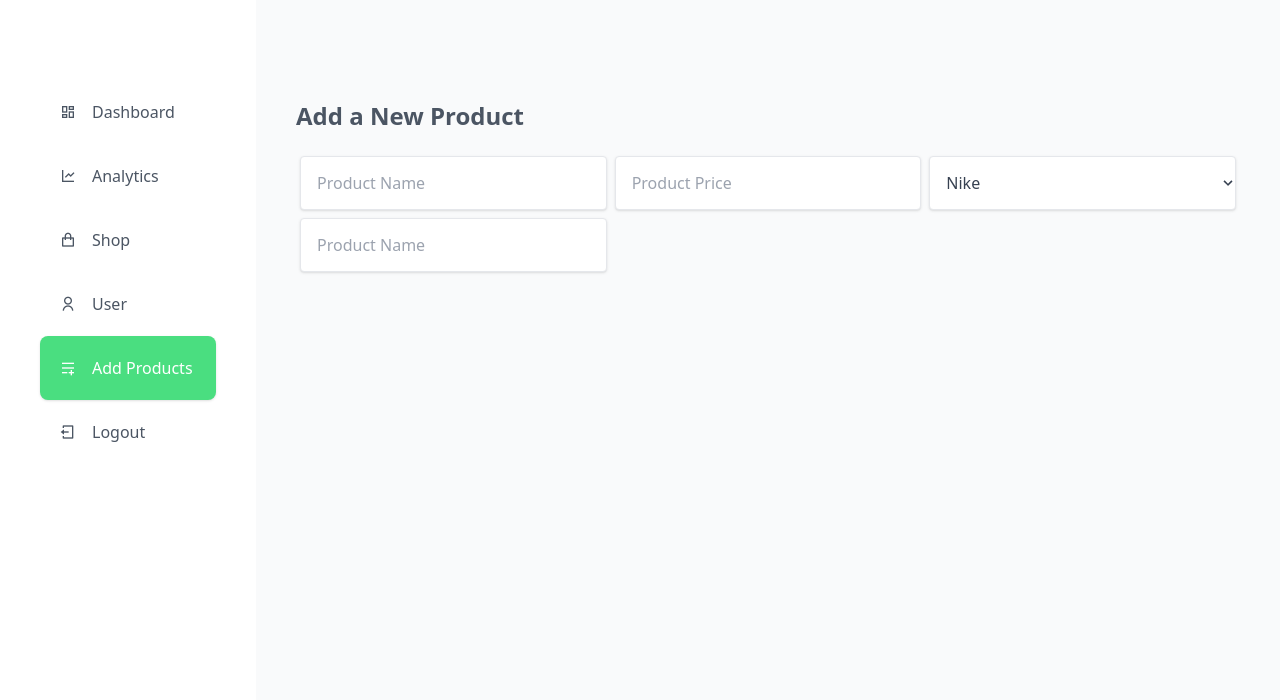
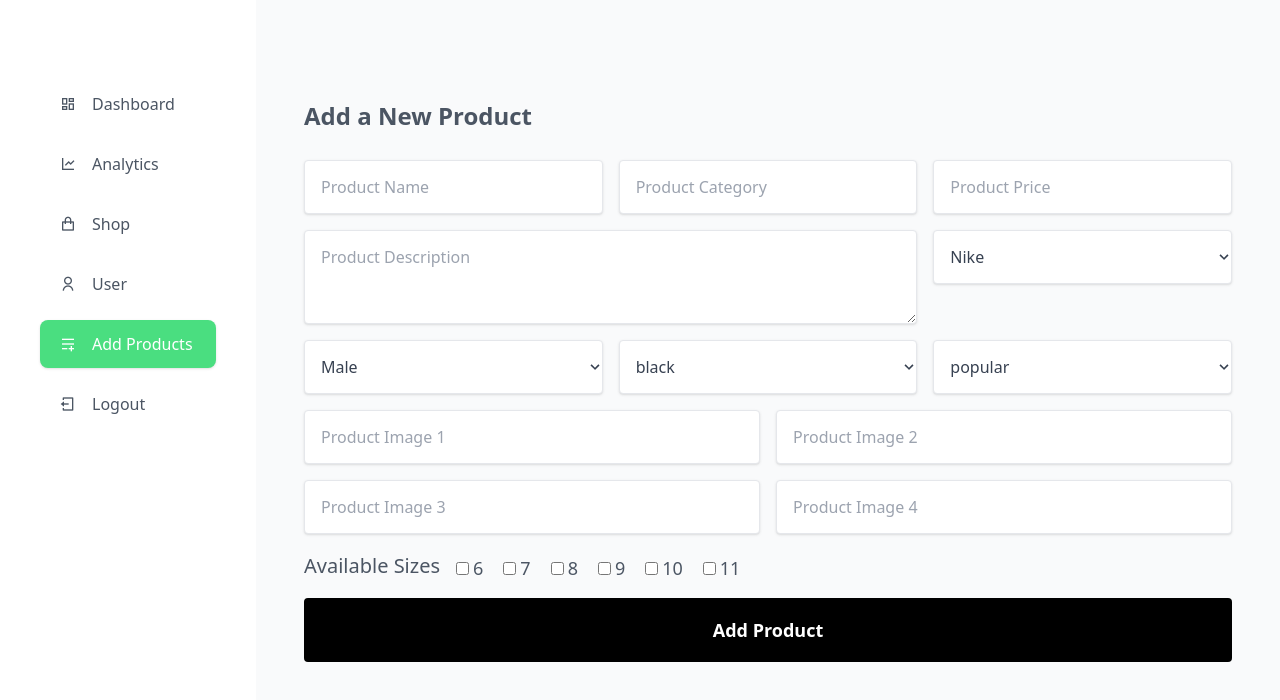
Before and after one commit to anuraggharat/SNKRS-FRONTEND, a React (Create React App) app: page /admin/addproduct in a window 1280 px wide. Shown: the top 700 px of the page. Built offline with nearby package versions, Linux system fonts and the light colour scheme.

Commit message:
additional products added

```diff
--- /dev/null
+++ b/src/App/Components/FormComponents/CheckBox.js
@@ -0,0 +1,21 @@
+import React from 'react'
+
+export default function CheckBox(props) {
+  return (
+    <div className="w-full inline-flex items-center">
+      <div>
+        <h2 className="text-xl font-medium mr-4">{props.title}</h2>
+      </div>
+      <div
+        className="flex flex-row align-middle h-100 mt-1 items-center content-center ">
+        {props.options.map((item) => (
+          <>
+          <input key={item} type="checkbox" id={props.title} className="mr-1 bg-black">
+            </input>
+            <p className="mr-5 text-lg">{item}</p>
+          </>
+        ))}
+      </div>
+    </div>
+  );
+}
--- a/src/App/Components/FormComponents/InputBox.js
+++ b/src/App/Components/FormComponents/InputBox.js
@@ -7,6 +7,7 @@ export default function InputBox(props) {
       className="block w-full text-gray-700 bg-white border-[1px] shadow  rounded py-4 px-4 leading-tight focus:outline-none focus:bg-gray-200"
       type={props.type}
       placeholder={props.placeholder}
+      {...props}
     />
   );
 }
--- a/src/App/Components/FormComponents/SelectBox.js
+++ b/src/App/Components/FormComponents/SelectBox.js
@@ -7,9 +7,13 @@ export default function SelectBox(props) {
         class="block appearance-none w-full bg-white border-[1px] shadow text-gray-700 py-4 px-4 rounded leading-tight focus:outline-none focus:bg-white focus:border-gray-500"
         id="grid-state"
       >
-        <option disabled>{props.name}</option>
+        <option value={props.name} disabled>
+          {props.name}
+        </option>
         {props.options.map((item) => (
-          <option key={item} value={item} >{item}</option>
+          <option key={item} value={item}>
+            {item}
+          </option>
         ))}
       </select>
       <div class="pointer-events-none absolute inset-y-0 right-0 flex items-center text-gray-700">
--- /dev/null
+++ b/src/App/Components/FormComponents/TextBox.js
@@ -0,0 +1,11 @@
+import React from 'react'
+
+export default function TextBox(props) {
+  return (
+    <textarea
+      name={props.name}
+      rows={props.rows}
+      className="block w-full text-gray-700 bg-white border-[1px] shadow  rounded py-4 px-4 leading-tight focus:outline-none focus:bg-gray-200" placeholder={props.placeholder}
+    ></textarea>
+  );
+}
--- a/src/App/Pages/Admin/AddProducts.js
+++ b/src/App/Pages/Admin/AddProducts.js
@@ -1,67 +1,136 @@
 import React from "react";
 import { Link } from "react-router-dom";
+import CheckBox from "../../Components/FormComponents/CheckBox";
 import InputBox from "../../Components/FormComponents/InputBox";
 import SelectBox from "../../Components/FormComponents/SelectBox";
+import TextBox from "../../Components/FormComponents/TextBox";
 
 export default function AddProducts() {
   return (
     <div>
       <main className="flex flex-row min-h-screen flex-wrap text-gray-600 relative justify-end">
-        <div className="w-1/5 bg-white flex flex-col pt-20 px-10 font-medium fixed top-0 left-0 h-screen">
+        <div className="w-1/5 bg-white flex flex-col pt-20 px-10 font-medium fixed top-0 left-0 h-screen ">
           <Link to={"/admin/dashboard"}>
-            <div className="flex flex-row px-5 py-5 rounded-lg ">
+            <div className="flex flex-row px-5 py-3 mb-3 rounded-lg hover:bg-slate-50 hover:shadow-sm">
               <i class="ri-dashboard-line mr-4"></i>
               <p>Dashboard</p>
             </div>
           </Link>
           <Link to={"/admin/dashboard"}>
-            <div className="flex flex-row px-5 py-5 rounded-lg ">
+            <div className="flex flex-row px-5 py-3 mb-3 rounded-lg hover:bg-slate-50 hover:shadow-sm">
               <i class="ri-line-chart-line  mr-4"></i>
               <p>Analytics</p>
             </div>
           </Link>
           <Link to={"/admin/dashboard"}>
-            <div className="flex flex-row px-5 py-5 rounded-lg ">
+            <div className="flex flex-row px-5 py-3 mb-3 rounded-lg hover:bg-slate-50 hover:shadow-sm">
               <i class="ri-shopping-bag-line mr-4"></i>
               <p>Shop</p>
             </div>
           </Link>
           <Link to={"/admin/dashboard"}>
-            <div className="flex flex-row px-5 py-5 rounded-lg ">
+            <div className="flex flex-row px-5 py-3 mb-3 rounded-lg hover:bg-slate-50 hover:shadow-sm">
               <i class="ri-user-line mr-4"></i>
               <p>User</p>
             </div>
           </Link>
           <Link to={"/admin/addproduct"}>
-            <div className="flex flex-row px-5 py-5 rounded-lg bg-green-400 text-white shadow ">
+            <div className="flex flex-row px-5 py-3 mb-3 rounded-lg  bg-green-400 shadow text-white">
               <i class="ri-menu-add-line mr-4"></i>
               <p>Add Products</p>
             </div>
           </Link>
           <Link to={"/admin/dashboard"}>
-            <div className="flex flex-row px-5 py-5 rounded-lg ">
+            <div className="flex flex-row px-5 py-3 mb-3 rounded-lg hover:bg-slate-50 hover:shadow-sm">
               <i class="ri-logout-box-line mr-4"></i>
               <p>Logout</p>
             </div>
           </Link>
         </div>
         <div className="w-4/5 bg-gray-50 py-20 px-10">
-          <div className=" py-5 flex w-full flex-row justify-start">
+          <div className=" py-5 flex w-full flex-row justify-start p-2">
             <h1 className="text-2xl font-bold text-dark">Add a New Product</h1>
           </div>
           <div className="flex flex-row flex-wrap">
-            <div className="w-1/3 p-1 ">
+            <div className="w-1/3 p-2">
               <InputBox name="name" type="text" placeholder="Product Name" />
             </div>
-            <div className="w-1/3 p-1 ">
+            <div className="w-1/3 p-2">
+              <InputBox
+                name="category"
+                type="text"
+                placeholder="Product Category"
+              />
+            </div>
+            <div className="w-1/3 p-2">
               <InputBox name="price" type="text" placeholder="Product Price" />
             </div>
-            <div className="w-1/3 p-1">
-              <SelectBox name="Brand" options={["Nike","Adidas","Puma","Converse","Vans"]}  />
+            <div className="w-2/3 p-2">
+              <TextBox name="desc" rows="3" placeholder="Product Description" />
             </div>
-            <div className="w-1/3 p-1 ">
-              <InputBox name="name" type="text" placeholder="Product Name" />
+            <div className="w-1/3 p-2">
+              <SelectBox
+                name="Brand"
+                options={["Nike", "Adidas", "Puma", "Converse", "Vans"]}
+              />
             </div>
+            <div className="w-1/3 p-2">
+              <SelectBox name="Gender" options={["Male", "Female", "Kids"]} />
+            </div>
+            <div className="w-1/3 p-2">
+              <SelectBox
+                name="Color"
+                options={["black", "red", "brown", "white", "gray"]}
+              />
+            </div>
+            <div className="w-1/3 p-2">
+              <SelectBox
+                name="Tag"
+                options={["popular", "latest", "limited", "white", "gray"]}
+              />
+            </div>
+            {/* <div className="w-1/3 p-1">
+              <CheckBox title="Sizes" options={["6", "7", "8", "9", "10"]} />
+            </div> */}
+            <div className="w-1/2 p-2 ">
+              <InputBox
+                name="picone"
+                type="text"
+                placeholder="Product Image 1"
+              />
+            </div>
+            <div className="w-1/2 p-2 ">
+              <InputBox
+                name="pictwo"
+                type="text"
+                placeholder="Product Image 2"
+              />
+            </div>
+            <div className="w-1/2 p-2 ">
+              <InputBox
+                name="picthree"
+                type="text"
+                placeholder="Product Image 3"
+              />
+            </div>
+            <div className="w-1/2 p-2 ">
+              <InputBox
+                name="picfour"
+                type="text"
+                placeholder="Product Image 4"
+              />
+            </div>
+            <div className="w-full p-2">
+              <CheckBox
+                title="Available Sizes"
+                options={[6, 7, 8, 9, 10, 11]}
+              />
+            </div>
+          </div>
+          <div className="flex flex-row p-2">
+            <button className="bg-black w-full text-lg text-white border-2 border-black  font-bold py-4 px-4 rounded ">
+              Add Product
+            </button>
           </div>
         </div>
       </main>
--- a/src/App/Pages/Admin/Dashboard.js
+++ b/src/App/Pages/Admin/Dashboard.js
@@ -7,37 +7,37 @@ export default function Dashboard() {
       <main className="flex flex-row min-h-screen flex-wrap text-gray-600 relative justify-end">
         <div className="w-1/5 bg-white flex flex-col pt-20 px-10 font-medium fixed top-0 left-0 h-screen ">
           <Link to={"/admin/dashboard"}>
-            <div className="flex flex-row px-5 py-5 rounded-lg bg-green-400 text-white shadow">
+            <div className="flex flex-row px-5 py-3 mb-3 rounded-lg bg-green-400 text-white shadow ">
               <i class="ri-dashboard-line mr-4"></i>
               <p>Dashboard</p>
             </div>
           </Link>
           <Link to={"/admin/dashboard"}>
-            <div className="flex flex-row px-5 py-5 rounded-lg ">
+            <div className="flex flex-row px-5 py-3 mb-3 rounded-lg hover:bg-slate-50 hover:shadow-sm">
               <i class="ri-line-chart-line  mr-4"></i>
               <p>Analytics</p>
             </div>
           </Link>
           <Link to={"/admin/dashboard"}>
-            <div className="flex flex-row px-5 py-5 rounded-lg ">
+            <div className="flex flex-row px-5 py-3 mb-3 rounded-lg hover:bg-slate-50 hover:shadow-sm">
               <i class="ri-shopping-bag-line mr-4"></i>
               <p>Shop</p>
             </div>
           </Link>
           <Link to={"/admin/dashboard"}>
-            <div className="flex flex-row px-5 py-5 rounded-lg ">
+            <div className="flex flex-row px-5 py-3 mb-3 rounded-lg hover:bg-slate-50 hover:shadow-sm">
               <i class="ri-user-line mr-4"></i>
               <p>User</p>
             </div>
           </Link>
           <Link to={"/admin/addproduct"}>
-            <div className="flex flex-row px-5 py-5 rounded-lg ">
+            <div className="flex flex-row px-5 py-3 mb-3 rounded-lg hover:bg-slate-50 hover:shadow-sm">
               <i class="ri-menu-add-line mr-4"></i>
               <p>Add Products</p>
             </div>
           </Link>
           <Link to={"/admin/dashboard"}>
-            <div className="flex flex-row px-5 py-5 rounded-lg ">
+            <div className="flex flex-row px-5 py-3 mb-3 rounded-lg hover:bg-slate-50 hover:shadow-sm">
               <i class="ri-logout-box-line mr-4"></i>
               <p>Logout</p>
             </div>
```
Also changed, not shown: 1 other file (tests, documents, lock files or other folders).
